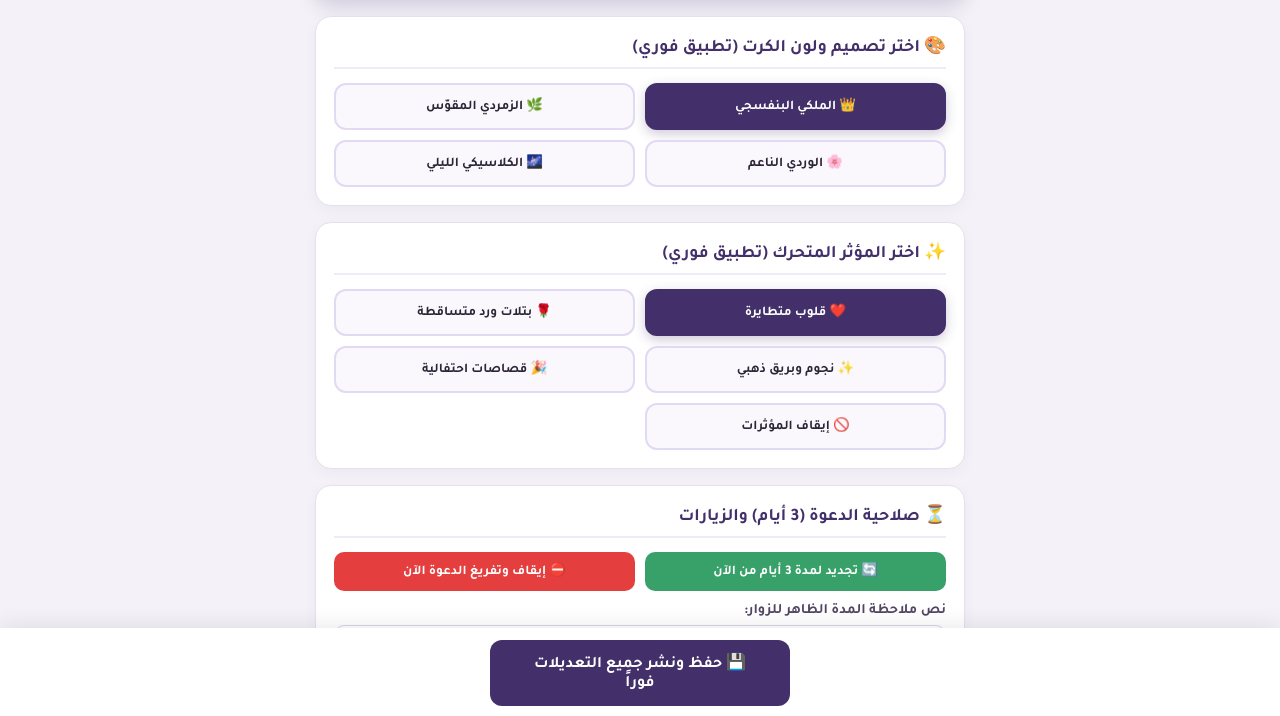
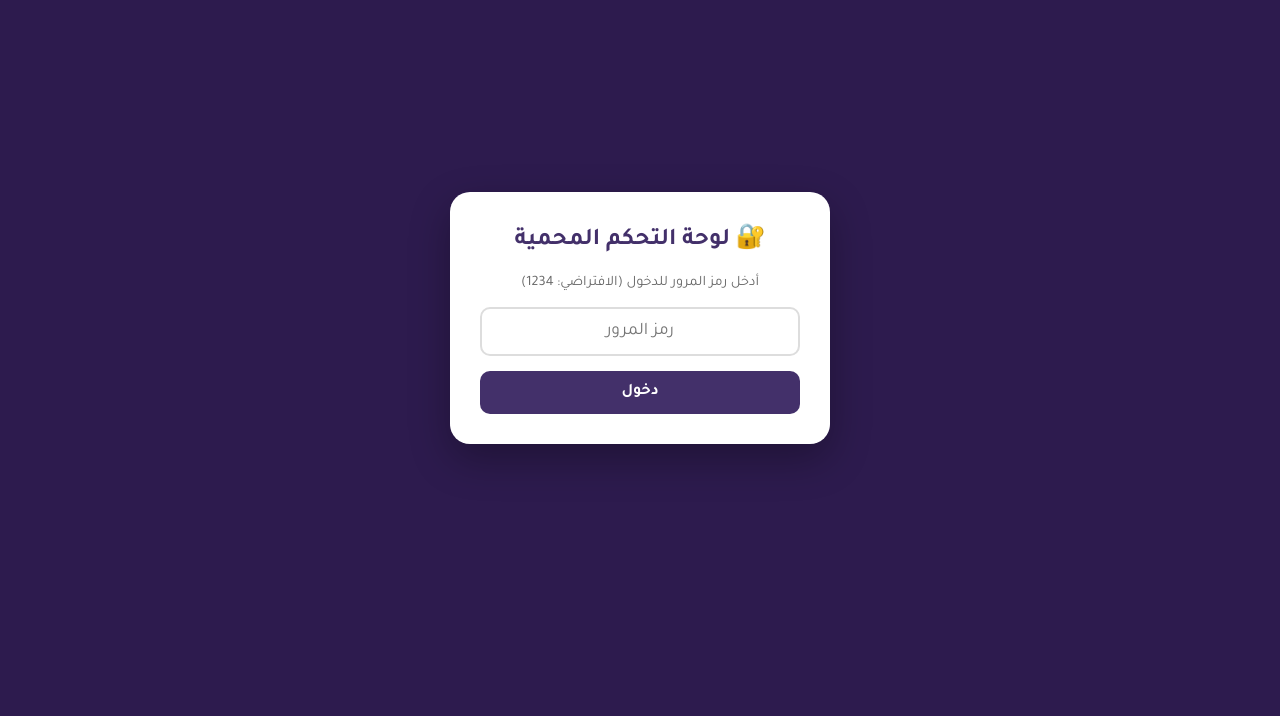
Before and after one commit to Monasbat1/Your-friend, a plain HTML site: page admin.html in a window 1280 px wide. Shown: the part 82-798 px from the top of the page. Drawn offline with Linux system fonts and the light colour scheme.

Commit message:
Update admin.html

```diff
--- a/admin.html
+++ b/admin.html
@@ -9,7 +9,15 @@
 :root { --primary: #43306a; --gold: #d4af37; --bg: #f4f1f8; --card: #ffffff; --text: #2d2438; }
 * { box-sizing: border-box; font-family: 'Tajawal', sans-serif; }
 body { margin: 0; background: var(--bg); color: var(--text); padding: 16px; padding-bottom: 80px; }
-.container { max-width: 650px; margin: 0 auto; }
+.container { max-width: 650px; margin: 0 auto; display: none; }
+
+/* شاشة تسجيل الدخول */
+#loginOverlay { position: fixed; inset: 0; background: #2d1b4e; z-index: 9999; display: flex; align-items: center; justify-content: center; padding: 20px; }
+.login-box { background: #fff; padding: 30px; border-radius: 20px; width: 100%; max-width: 380px; text-align: center; box-shadow: 0 15px 40px rgba(0,0,0,0.3); }
+.login-box h2 { color: var(--primary); margin-top: 0; }
+.login-box input { width: 100%; padding: 12px; border: 2px solid #ddd; border-radius: 10px; font-size: 1.1rem; text-align: center; margin-bottom: 15px; outline: none; }
+.login-box button { background: var(--primary); color: #fff; border: none; width: 100%; padding: 12px; border-radius: 10px; font-size: 1rem; font-weight: 700; cursor: pointer; }
+
 header { background: var(--primary); color: #fff; padding: 18px 20px; border-radius: 16px; display: flex; justify-content: space-between; align-items: center; margin-bottom: 18px; box-shadow: 0 8px 20px rgba(67,48,106,0.2); }
 header h1 { margin: 0; font-size: 1.3rem; }
 .status-dot { display: inline-flex; align-items: center; gap: 6px; font-size: 0.85rem; background: rgba(255,255,255,0.15); padding: 4px 12px; border-radius: 99px; }
@@ -18,7 +26,6 @@ header h1 { margin: 0; font-size: 1.3rem; }
 .box { background: var(--card); border-radius: 16px; padding: 18px; margin-bottom: 16px; box-shadow: 0 4px 15px rgba(0,0,0,0.04); border: 1px solid #e6e0ee; }
 .box h2 { margin: 0 0 14px; font-size: 1.1rem; color: var(--primary); border-bottom: 2px solid #f0ebf7; padding-bottom: 8px; }
 
-/* أزرار اختيار التصميم والمؤثرات */
 .grid-btns { display: grid; grid-template-columns: repeat(2, 1fr); gap: 10px; }
 .opt-btn { padding: 12px; border: 2px solid #e2d9f3; border-radius: 12px; background: #faf8fc; cursor: pointer; font-weight: 700; color: var(--text); transition: all 0.2s; text-align: center; }
 .opt-btn.active { border-color: var(--primary); background: var(--primary); color: #fff; box-shadow: 0 4px 12px rgba(67,48,106,0.25); }
@@ -40,15 +47,25 @@ input:focus, textarea:focus { border-color: var(--primary); }
 </head>
 <body>
 
+<!-- نافذة رمز الدخول -->
+<div id="loginOverlay">
+  <div class="login-box">
+    <h2>🔐 لوحة التحكم المحمية</h2>
+    <p style="font-size:0.9rem; color:#666; margin-bottom:15px;">أدخل رمز المرور للدخول (الافتراضي: 1234)</p>
+    <input type="password" id="passCode" placeholder="رمز المرور">
+    <button type="button" onclick="checkPassword()">دخول</button>
+    <p id="errorMsg" style="color:#e53e3e; font-size:0.85rem; margin-top:10px; display:none;">رمز المرور غير صحيح!</p>
+  </div>
+</div>
+
 <div class="toast" id="toast">تم التحديث اللحظي بنجاح ✓</div>
 
-<div class="container">
+<div class="container" id="adminContainer">
   <header>
     <h1>⚙️ لوحة تحكم الدعوة</h1>
     <div class="status-dot"><span class="dot"></span> بث مباشر</div>
   </header>
 
-  <!-- 1. اختيار تصميم الكرت (يُفعّل مباشرة) -->
   <div class="box">
     <h2>🎨 اختر تصميم ولون الكرت (تطبيق فوري)</h2>
     <div class="grid-btns" id="themeBtns">
@@ -59,7 +76,6 @@ input:focus, textarea:focus { border-color: var(--primary); }
     </div>
   </div>
 
-  <!-- 2. اختيار المؤثر البصري (يُفعّل مباشرة) -->
   <div class="box">
     <h2>✨ اختر المؤثر المتحرك (تطبيق فوري)</h2>
     <div class="grid-btns" id="effectBtns">
@@ -71,7 +87,6 @@ input:focus, textarea:focus { border-color: var(--primary); }
     </div>
   </div>
 
-  <!-- 3. التحكم بصلاحية الدعوة وعداد الزوار -->
   <div class="box">
     <h2>⏳ صلاحية الدعوة (3 أيام) والزيارات</h2>
     <div class="row">
@@ -88,7 +103,6 @@ input:focus, textarea:focus { border-color: var(--primary); }
     </div>
   </div>
 
-  <!-- 4. الصور (البروفايل والصورة البارزة) -->
   <div class="box">
     <h2>🖼️ روابط الصور</h2>
     <div class="field">
@@ -101,7 +115,6 @@ input:focus, textarea:focus { border-color: var(--primary); }
     </div>
   </div>
 
-  <!-- 5. الأسماء والنصوص -->
   <div class="box">
     <h2>📝 الأسماء وعبارات الدعوة</h2>
     <div class="row">
@@ -120,7 +133,6 @@ input:focus, textarea:focus { border-color: var(--primary); }
     <div class="field"><label>عبارة الختام:</label><input type="text" id="footerPhrase" value="وبحضوركم يزورنا الفرح"></div>
   </div>
 
-  <!-- 6. المواعيد والأماكن والخرائط -->
   <div class="box">
     <h2>📍 المواعيد والأماكن والخرائط</h2>
     <div class="row">
@@ -131,33 +143,39 @@ input:focus, textarea:focus { border-color: var(--primary); }
       <div class="field"><label>السنة والشهر:</label><input type="text" id="yearMonth" value="2026/11"></div>
       <div class="field"><label>الوقت:</label><input type="text" id="timeText" value="06 مساءً"></div>
     </div>
-    <div class="field"><label>تاريخ العداد التنازلي (صيغة قياسية):</label><input type="text" id="countdownISO" value="2026-11-19T18:00:00+03:00"></div>
+    <div class="field"><label>تاريخ العداد التنازلي:</label><input type="text" id="countdownISO" value="2026-11-19T18:00:00+03:00"></div>
     <hr style="border:0;border-top:1px solid #eee;margin:14px 0">
     <div class="field"><label>مدينة الصالة:</label><input type="text" id="hallCity" value="معرة النعمان"></div>
     <div class="field"><label>عنوان الصالة:</label><input type="text" id="hallAddress" value="صالة الجمال ، الحارة القبلية ، كرم القصير"></div>
-    <div class="field"><label>رابط خريطة الصالة (Google Maps):</label><input type="url" id="hallMap"></div>
+    <div class="field"><label>رابط خريطة الصالة:</label><input type="url" id="hallMap"></div>
     <hr style="border:0;border-top:1px solid #eee;margin:14px 0">
-    <div class="field"><label>مكان انطلاق الزفة:</label><textarea id="zaffaAddress" rows="2">مدينة سرمدا ، البردقلي مسجد العزة بالله
-( الجامع الأسود )</textarea></div>
+    <div class="field"><label>مكان انطلاق الزفة:</label><textarea id="zaffaAddress" rows="2">مدينة سرمدا ، البردقلي مسجد العزة بالله ( الجامع الأسود )</textarea></div>
     <div class="field"><label>وقت انطلاق الزفة:</label><input type="text" id="zaffaTime" value="الساعة 4 مساءً"></div>
     <div class="field"><label>رابط خريطة انطلاق الزفة:</label><input type="url" id="zaffaMap"></div>
   </div>
 </div>
 
-<div class="save-bar">
+<div class="save-bar" id="saveBar" style="display:none;">
   <button type="button" class="btn-main" onclick="saveAll()">💾 حفظ ونشر جميع التعديلات فوراً</button>
 </div>
 
 <script>
-// ضع نفس رابط قاعدة بيانات Firebase هنا
-const DB_URL = "ضع_رابط_قاعدة_البيانات_هنا";
+const DB_URL = "https://monasbat-7899c-default-rtdb.firebaseio.com";
+const ADMIN_PASSWORD = "1234"; // يمكنك تغيير كلمة المرور هنا
 
-let currentState = {
-  theme: "theme-royal",
-  effect: "hearts",
-  isActive: true,
-  createdAt: Date.now()
-};
+function checkPassword() {
+  const entered = document.getElementById("passCode").value;
+  if (entered === ADMIN_PASSWORD) {
+    document.getElementById("loginOverlay").style.display = "none";
+    document.getElementById("adminContainer").style.display = "block";
+    document.getElementById("saveBar").style.display = "flex";
+    loadAdminData();
+  } else {
+    document.getElementById("errorMsg").style.display = "block";
+  }
+}
+
+let currentState = { theme: "theme-royal", effect: "hearts", isActive: true, createdAt: Date.now() };
 
 function notify(msg) {
   const t = document.getElementById("toast");
@@ -166,7 +184,6 @@ function notify(msg) {
   setTimeout(() => t.classList.remove("show"), 2500);
 }
 
-// تحديث فوري عند الضغط على أزرار التصميم أو المؤثرات
 function setupInstantButtons(containerId, key) {
   const btns = document.querySelectorAll(`#${containerId} .opt-btn`);
   btns.forEach(btn => {
@@ -183,7 +200,6 @@ setupInstantButtons("themeBtns", "theme");
 setupInstantButtons("effectBtns", "effect");
 
 function patchDB(partialData) {
-  if (!DB_URL.startsWith("http")) return alert("يرجى وضع رابط Firebase أولاً في الكود");
   fetch(`${DB_URL}/weddingConfig.json`, {
     method: "PATCH",
     headers: { "Content-Type": "application/json" },
@@ -218,9 +234,7 @@ function saveAll() {
   patchDB(payload);
 }
 
-// جلب البيانات المحفوظة مسبقاً عند فتح لوحة الأدمن
-window.onload = () => {
-  if (!DB_URL.startsWith("http")) return;
+function loadAdminData() {
   fetch(`${DB_URL}/weddingConfig.json`)
     .then(r => r.json())
     .then(data => {
@@ -237,7 +251,7 @@ window.onload = () => {
         document.querySelectorAll("#effectBtns .opt-btn").forEach(b => b.classList.toggle("active", b.dataset.val === data.effect));
       }
     });
-};
+}
 </script>
 </body>
 </html>
```
